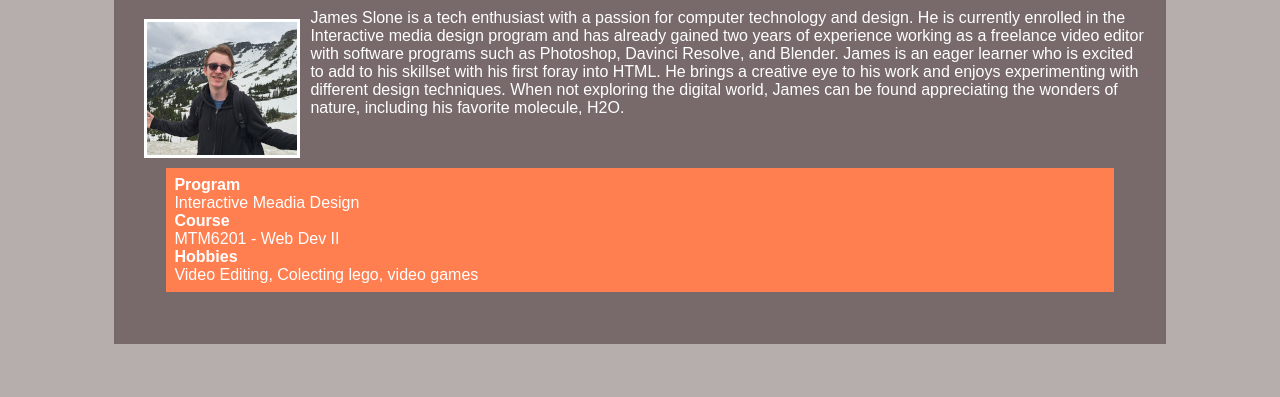
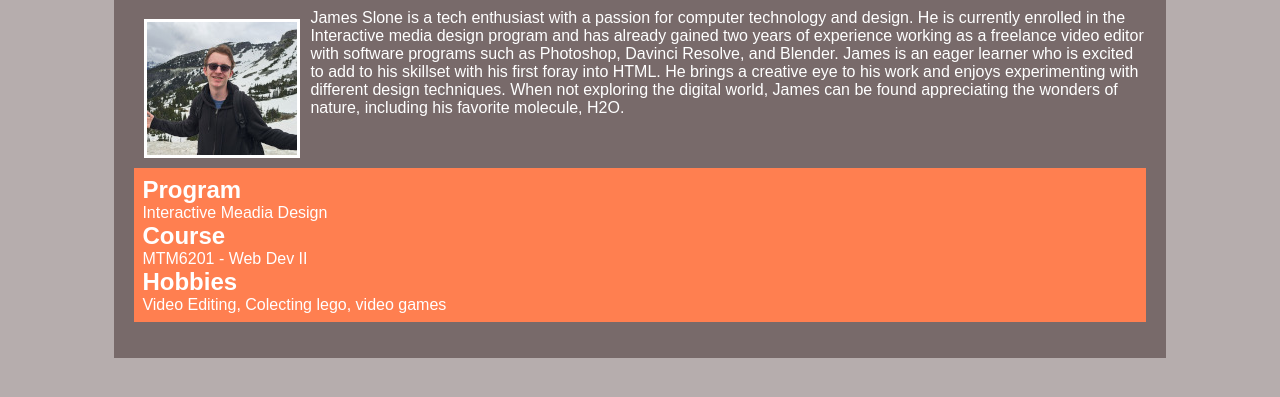
Before and after one commit to JamesSlone117/mtm6201-week1, a plain HTML site: page index.html in a window 1280 px wide. Shown: the part 115-512 px from the top of the page. Drawn offline with Linux system fonts and the light colour scheme.

Commit message:
updates css formating

```diff
--- a/css/styles.css
+++ b/css/styles.css
@@ -16,7 +16,6 @@ body {
 
 h1 {
     background-color: coral;
-
     padding: 8px;
 }
 
@@ -30,15 +29,15 @@ img {
 
 dl {
     background-color: coral;
-
     clear: left;
-    margin: 2rem;
     padding: 8px;
 }
 
 
 dt {
     font-weight: bold;
+    font-size: 1.5rem;
+
 
 }
 
```
Also changed, not shown: index.html (+0 -1 lines).
